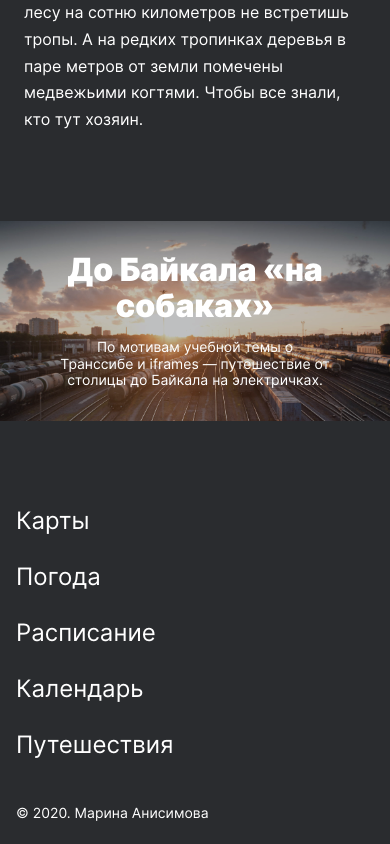
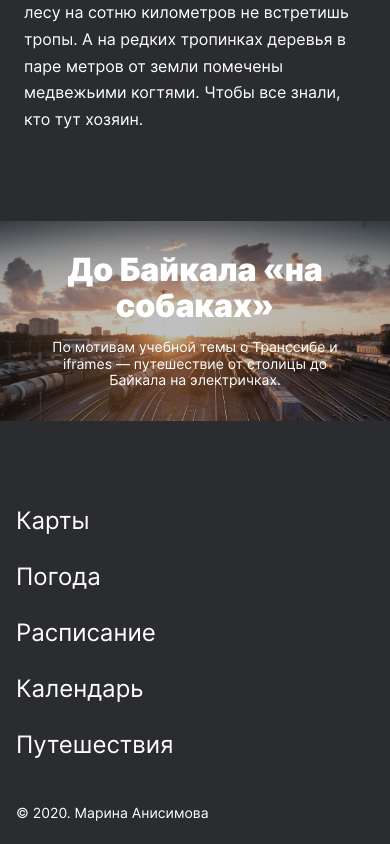
Before and after one commit to willarion/russian-travel, a plain HTML site: page index.html in a window 390 px wide. Shown: the part 8948-9792 px from the top of the page. Drawn offline with Linux system fonts and the light colour scheme.

Commit message:
исправлена width на max-width

```diff
--- a/blocks/cover/__overlay/cover__overlay.css
+++ b/blocks/cover/__overlay/cover__overlay.css
@@ -5,6 +5,6 @@
 
   @media screen and (max-width: 692px){
     .cover__overlay {
-      width: 80%;
+      max-width: 80%;
     }
   }
```
Also changed, not shown: 1 other file.
